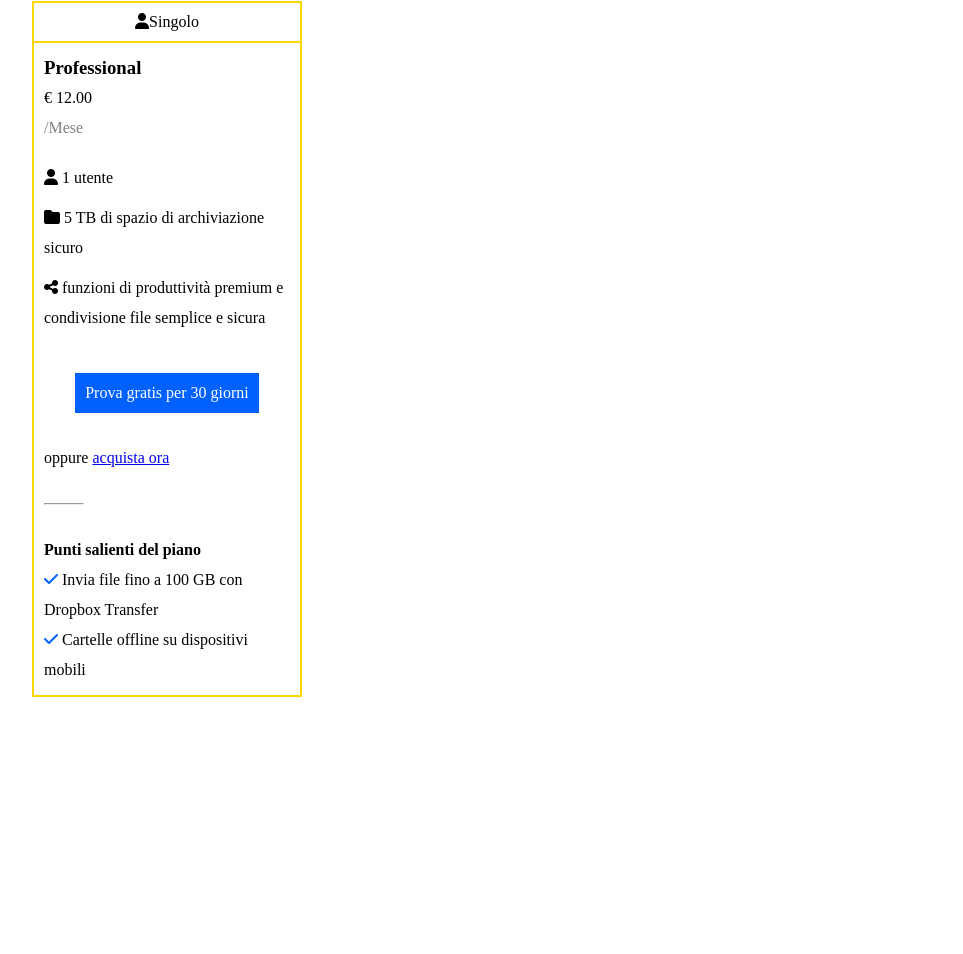
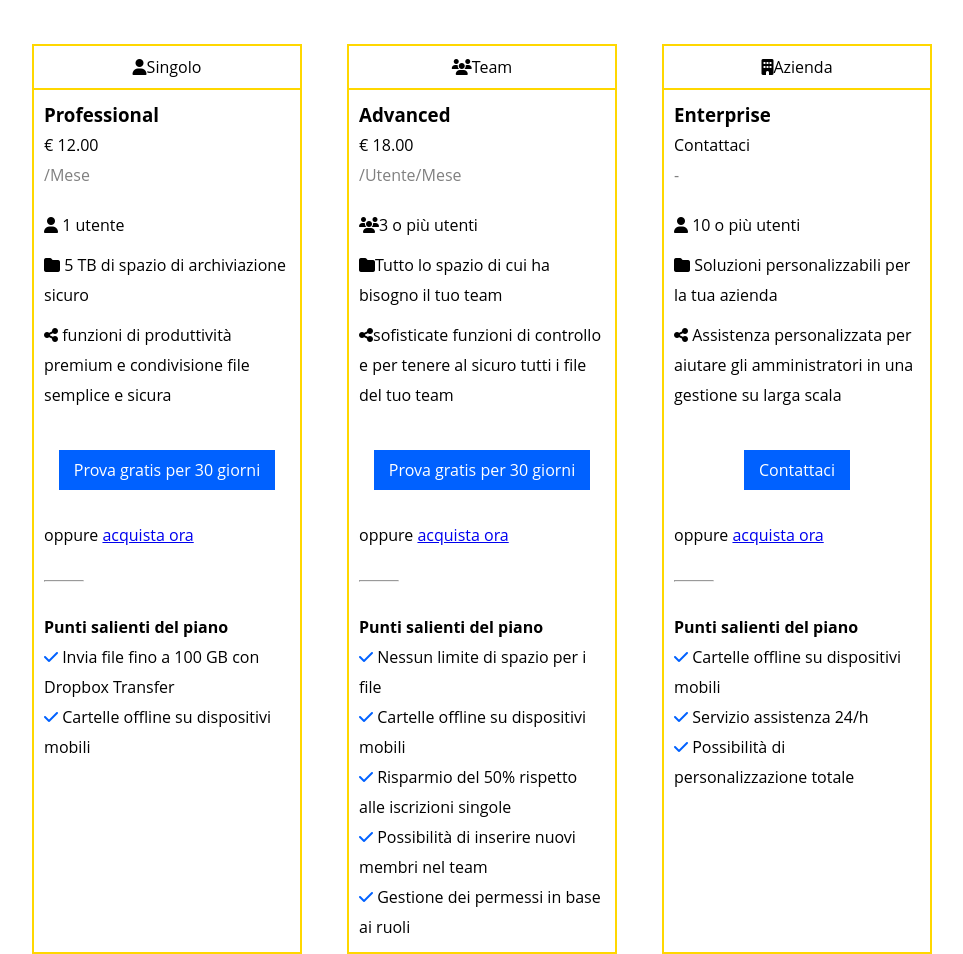
Before and after one commit to AndreaPiazza33/htmlcss-dropbox, a plain HTML site: page index.html in a window 1280 px wide. Shown: the part 873-1827 px from the top of the page, without its empty margins (158-1121 px from the left). Before the commit the page ends 1570 px from the top, so only its background shows below. Drawn offline with Linux system fonts and the light colour scheme.

Commit message:
feat: add main vertical cards

```diff
--- a/CSS/style.css
+++ b/CSS/style.css
@@ -4,7 +4,9 @@
     padding: 0;
 }
 
-
+html{
+    font-family: 'Open Sans', sans-serif;
+}
 img{
     width: 100%;
     height: 100%;
@@ -14,7 +16,7 @@ img{
 /*Utils*/
 
 .medium-container{
-    width: 1180px;
+    max-width: 1180px;
     margin: 0 auto;
     display: flex;
     flex-direction: row;
@@ -22,7 +24,7 @@ img{
 }
 
 .small-container{
-    width: 900px;
+    max-width: 900px;
     margin: 0 auto;
     display: flex;
     flex-direction: row;
@@ -32,8 +34,7 @@ img{
 .blue-button{
     background-color:#0061FF;
     color: white;
-    padding: 5px 10px;
-    margin: 0 auto;
+    padding: 5px 15px;
 }
 .text-box{
     display: flex;
@@ -92,7 +93,7 @@ header ul{
     margin-top: 50px;
 }
 .text-box i{
-    margin-top: 50px;
+    margin-top: auto;
     font-size: 50px;
 }
 
--- a/index.html
+++ b/index.html
@@ -56,7 +56,7 @@
                 <input type="radio"><span>Fatturazione Annuale</span>
             </div>
             <div class="card-box">
-                <div class="business-card">
+                <div class="business-card"><!--prima card-->
                     <div class="card-option">
                       <i class="fa-solid fa-user"></i><span>Singolo</span>
                     </div>
@@ -72,12 +72,62 @@
                       <span class="blue-button">Prova gratis per 30 giorni</span>
                       <span>oppure <a href="#">acquista ora</a></span>
                     </div>
-                     <hr>
-                     <div class="card-text">
+                      <hr>
+                    <div class="card-text">
                         <h4>Punti salienti del piano</h4>
                         <span><i class="fa-solid fa-check blue-icon"></i> Invia file fino a 100 GB con Dropbox Transfer</span>
                         <span><i class="fa-solid fa-check blue-icon"></i> Cartelle offline su dispositivi mobili</span>
-                     </div>
+                    </div>
+                </div>
+                <div class="business-card"><!--seconda card-->
+                    <div class="card-option">
+                     <i class="fa-solid fa-users"></i><span>Team</span>
+                    </div>
+                    <div class="card-text">
+                      <h3>Advanced</h3>
+                      <span>&euro; 18.00</span>
+                      <span class="gray-text">/Utente/Mese</span>
+                      <ul>
+                         <li><i class="fa-solid fa-users"></i>3 o più utenti</li>
+                         <li><i class="fa-solid fa-folder"></i>Tutto lo spazio di cui ha bisogno il tuo team</li>
+                         <li><i class="fa-solid fa-share-nodes"></i>sofisticate funzioni di controllo e per tenere al sicuro tutti i file del tuo team</li>
+                      </ul>
+                      <span class="blue-button">Prova gratis per 30 giorni</span>
+                      <span>oppure <a href="#">acquista ora</a></span>
+                    </div>
+                      <hr>
+                    <div class="card-text">
+                        <h4>Punti salienti del piano</h4>
+                        <span><i class="fa-solid fa-check blue-icon"></i> Nessun limite di spazio per i file</span>
+                        <span><i class="fa-solid fa-check blue-icon"></i> Cartelle offline su dispositivi mobili</span>
+                        <span><i class="fa-solid fa-check blue-icon"></i> Risparmio del 50% rispetto alle iscrizioni singole</span>
+                        <span><i class="fa-solid fa-check blue-icon"></i> Possibilità di inserire nuovi membri nel team</span>
+                        <span><i class="fa-solid fa-check blue-icon"></i> Gestione dei permessi in base ai ruoli</span>
+                    </div>
+                </div>
+                <div class="business-card"><!--terza card-->
+                    <div class="card-option">
+                     <i class="fa-solid fa-building"></i><span>Azienda</span>
+                    </div>
+                    <div class="card-text">
+                      <h3>Enterprise</h3>
+                      <span>Contattaci</span>
+                      <span class="gray-text">-</span>
+                      <ul>
+                         <li><i class="fa-solid fa-user"></i> 10 o più utenti</li>
+                         <li><i class="fa-solid fa-folder"></i> Soluzioni personalizzabili per la tua azienda</li>
+                         <li><i class="fa-solid fa-share-nodes"></i> Assistenza personalizzata per aiutare gli amministratori in una gestione su larga scala</li>
+                      </ul>
+                      <span class="blue-button">Contattaci</span>
+                      <span>oppure <a href="#">acquista ora</a></span>
+                    </div>
+                      <hr>
+                    <div class="card-text">
+                        <h4>Punti salienti del piano</h4>
+                        <span><i class="fa-solid fa-check blue-icon"></i> Cartelle offline su dispositivi mobili</span>
+                        <span><i class="fa-solid fa-check blue-icon"></i> Servizio assistenza 24/h</span>
+                        <span><i class="fa-solid fa-check blue-icon"></i> Possibilità di personalizzazione totale</span>
+                    </div>
                 </div>
             </div>
             <div class="horizontal-card"></div>
```
